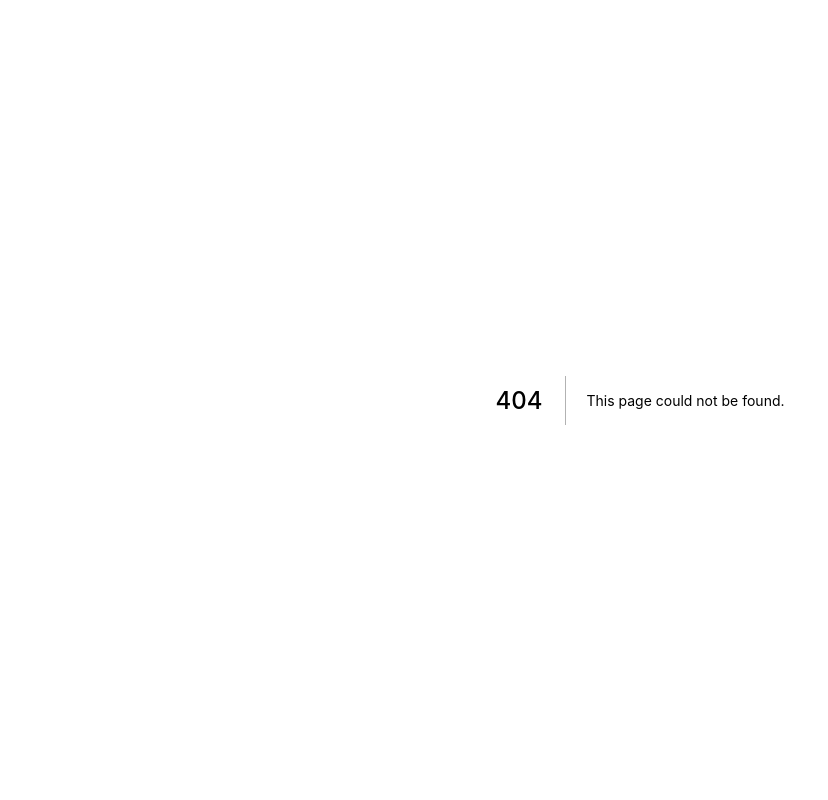
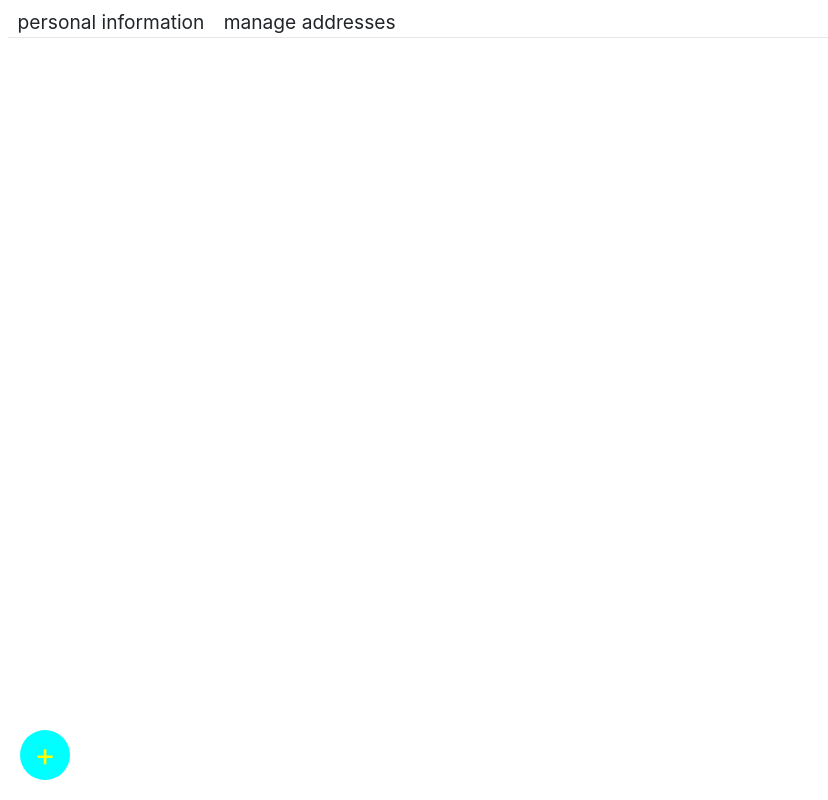
Before and after one commit to zahrafarrokhi/NextJsDashboardPractice, a Next.js app: page /profile in a window 1280 px wide. Before the commit this address had no page. Shown: the whole page, without its empty margins (0-828 px from the left). Built offline with nearby package versions, Linux system fonts and the light colour scheme.

Commit message:
Create profile page tabs

```diff
--- /dev/null
+++ b/components/Tabs.jsx
@@ -0,0 +1,47 @@
+import React, { useState } from "react";
+import styles from "../styles/Tabs.module.scss";
+import PropTypes from 'prop-types'
+/*
+[
+  {
+    id:
+    name:
+  }
+]
+*/
+const Tabs = (props) => {
+  const { tabs ,onselect, selected} = props;
+  // const [selected, select] = useState();
+
+  const doselect = (selected_tab_id) => {
+    // select(selected_tab_id);
+    onselect(selected_tab_id)
+  };
+  return (
+    <div className={`d-flex m-2 ${styles.tabs}`}>
+      {tabs.map((item) => {
+        return (
+          <div
+            className={`d-flex ${styles.tab} ${
+              selected == item.id ? styles.sl : styles.notsl
+            }`}
+            onClick={() => doselect(item.id)}
+            key={item.id}
+          >
+            {item.name}
+          </div>
+        );
+      })}
+    </div>
+  );
+};
+
+Tabs.propTypes = {
+  tabs: PropTypes.arrayOf(PropTypes.shape({
+    id: PropTypes.string,
+    name: PropTypes.string,
+  })),
+  onselect:PropTypes.func,
+}
+
+export default Tabs;
--- /dev/null
+++ b/pages/profile/index.jsx
@@ -0,0 +1,34 @@
+import React, { useState } from "react";
+import Layout from "../../components/layout";
+import Tabs from "../../components/Tabs";
+
+const Profile = () => {
+  const [select,setSelect] = useState()
+  const proftabs = [
+    {
+      id: "info",
+      name: "personal information",
+    },
+    {
+      id: "address",
+      name: "manage addresses",
+    },
+  ];
+  return (
+    <div className={`d-flex`}>
+      <Tabs onselect={(id)=>{setSelect(id)}} tabs={proftabs} selected={select} />
+      {select=='info'&&
+      (
+        <h1>Information</h1>
+      )}
+      {select == 'address'&&(
+         <h1>adress</h1>
+      )}
+    </div>
+  );
+};
+Profile.getLayout = (page) => {
+  return <Layout>{page}</Layout>;
+};
+
+export default Profile;
--- /dev/null
+++ b/styles/Tabs.module.scss
@@ -0,0 +1,14 @@
+.tabs{
+  width:100%;
+  border-bottom: 1px solid #e7e7e7;
+}
+
+.tab{
+  font-size: 1.2em;
+  padding: 0 .5em;
+
+}
+
+.sl{
+  border-bottom: 3px solid steelblue;
+}
```
